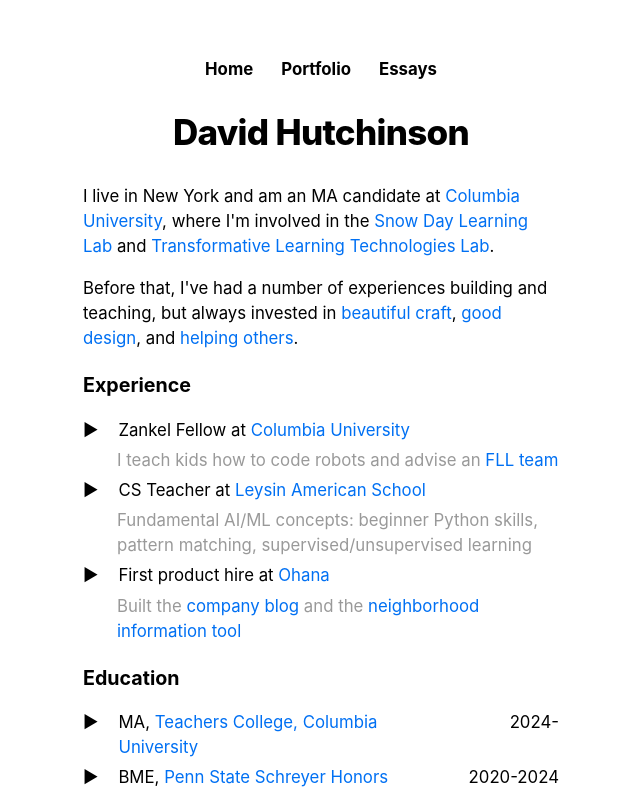
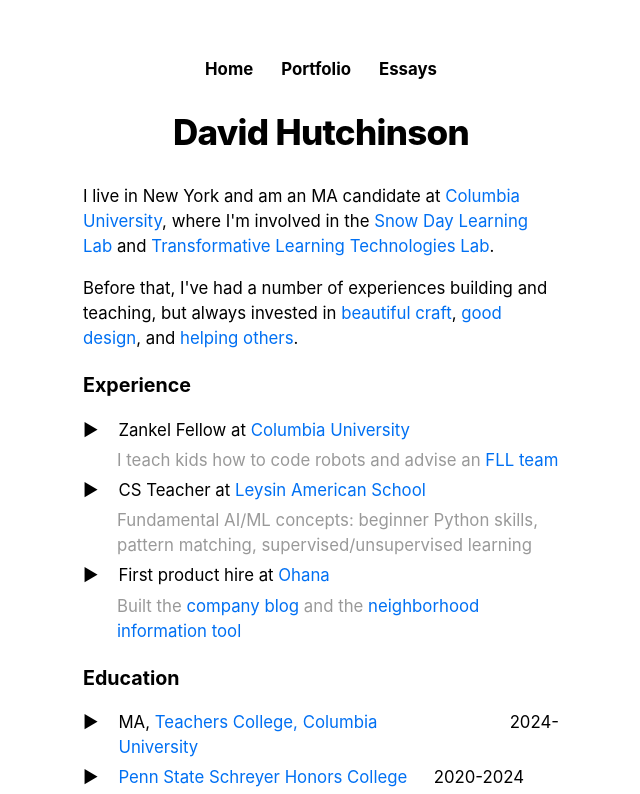
Before and after one commit to dvdhutch/dvdhutch-personal-site, a Next.js app: page / in a window 1280 px wide. Shown: the top 794 px of the page, without its empty margins (319-959 px from the left). Built offline with nearby package versions, Linux system fonts and the light colour scheme.

Commit message:
Update index.js

```diff
--- a/pages/index.js
+++ b/pages/index.js
@@ -58,7 +58,7 @@ export default function Home({ allPostsData }) {
           </li>
           <li className={utilStyles.workItem}>
             <span className={utilStyles.arrow}>▶</span>
-            <span className={utilStyles.indentedText}>BME, <a href="https://www.shc.psu.edu" target="_blank">Penn State Schreyer Honors College</a></span>
+            <span className={utilStyles.indentedText}><a href="https://www.shc.psu.edu" target="_blank">Penn State Schreyer Honors College</a></span>
             <span className={utilStyles.workDate}>2020-2024</span>
           </li>
           <li className={utilStyles.workItem}>
```
